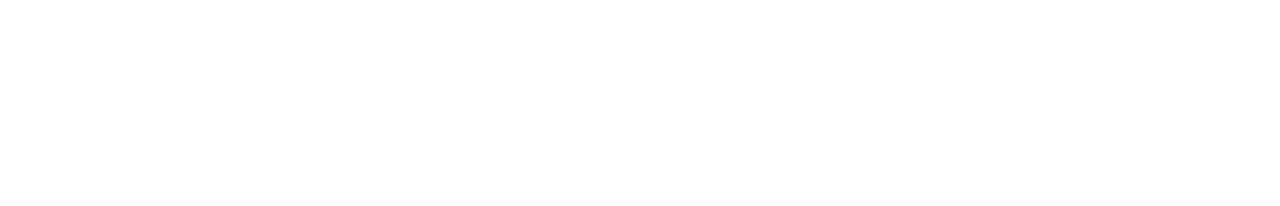
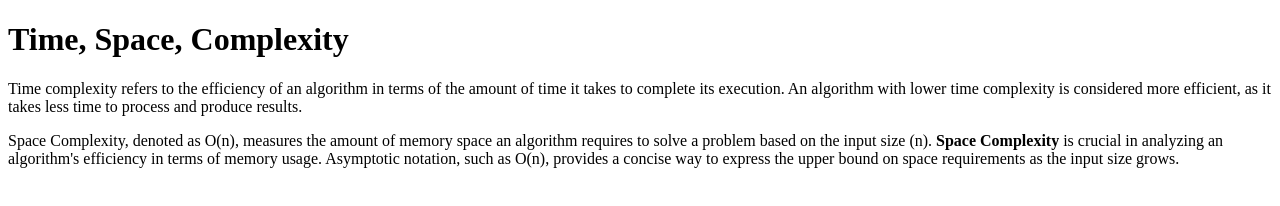
Before and after one commit to acciojob/time-and-space-complexity-Nitesh8003, a website: page main.html in a window 1280 px wide. Drawn offline with Linux system fonts and the light colour scheme.

Commit message:
created a submission

```diff
--- a/main.html
+++ b/main.html
@@ -1,15 +1,27 @@
 <!DOCTYPE html>
-
-<html>
+<html lang="en">
 
 <head>
-	<link rel="stylesheet" href="styles.css">
+    <meta charset="UTF-8">
+    <meta name="viewport" content="width=device-width, initial-scale=1.0">
+    <title>Time, Space, Complexity</title>
 </head>
 
 <body>
-	<!-- the entire body must be written by student -->
-    <script type="text/javascript" src="./script.js">
-</script>
+
+    <!-- Heading for the document -->
+    <h1>Time, Space, Complexity</h1>
+
+    <!-- First paragraph explaining Time Complexity -->
+    <p>Time complexity refers to the efficiency of an algorithm in terms of the amount of time it takes to complete
+        its execution. An algorithm with lower time complexity is considered more efficient, as it takes less time
+        to process and produce results.</p>
+
+    <!-- Second paragraph explaining Space Complexity -->
+    <p>Space Complexity, denoted as O(n), measures the amount of memory space an algorithm requires to solve a
+        problem based on the input size (n). <b>Space Complexity</b> is crucial in analyzing an algorithm's
+        efficiency in terms of memory usage. Asymptotic notation, such as O(n), provides a concise way to express
+        the upper bound on space requirements as the input size grows.</p>
 
 </body>
 
```
